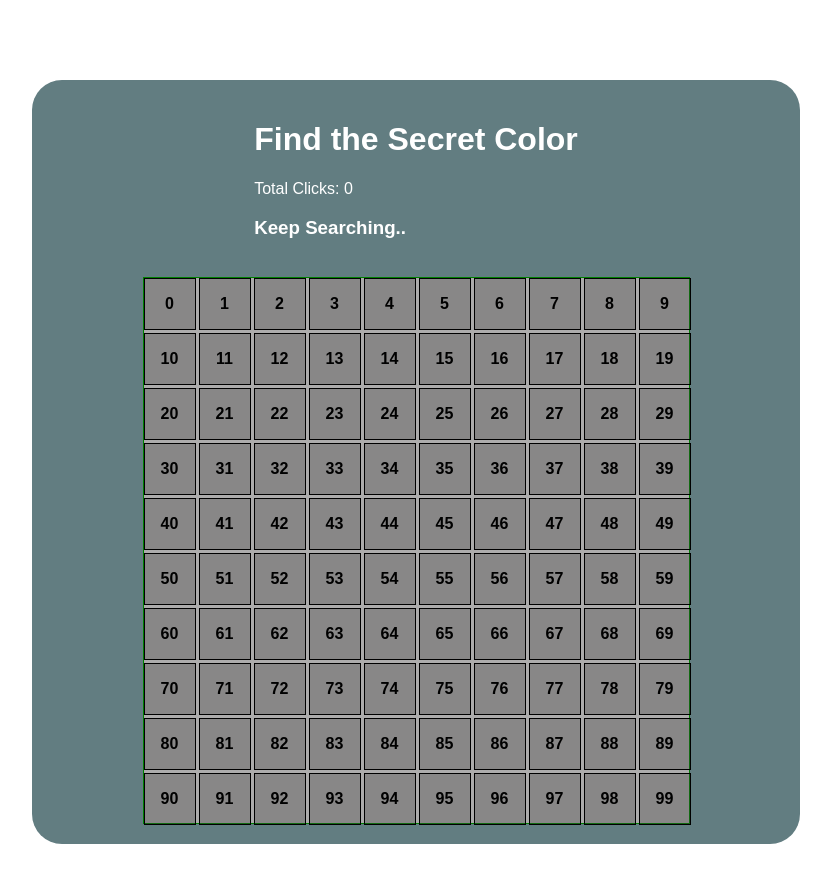
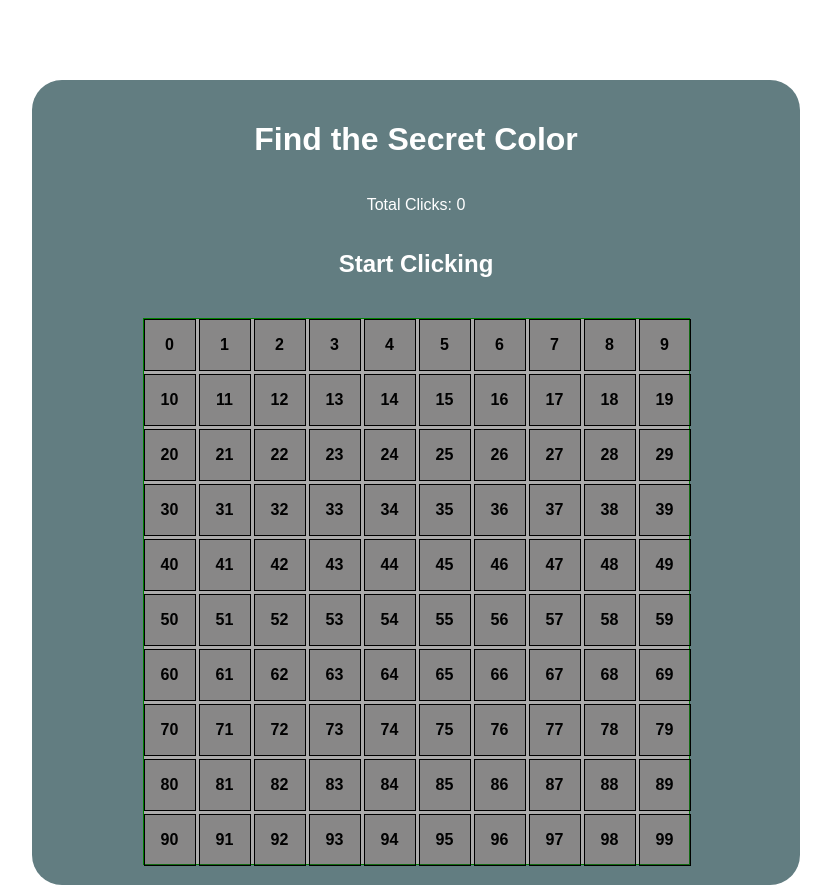
Before and after one commit to PiniWeiss/Secret-Color-react, a React (Vite) app: page / in a window 1280 px wide. Shown: the whole page, without its empty margins (224-1055 px from the left). Before the commit the page ends 844 px from the top, so only its background shows below. Built offline with nearby package versions, Linux system fonts and the light colour scheme.

Commit message:
css improved

```diff
--- a/src/App.css
+++ b/src/App.css
@@ -1,4 +1,3 @@
-
 body {
   margin: 0;
   padding: 0;
@@ -19,9 +18,13 @@ main {
   border-radius: 30px;
 }
 .header {
+  display: flex;
+  flex-direction: column;
+  align-items: center;
   color: white;
 }
-.game-container, header {
+.game-container,
+header {
   display: flex;
   flex-direction: column;
   align-items: center;
@@ -71,18 +74,16 @@ main {
   font-size: 1.5rem;
 }
 
-.success-area{
-
+.success-area {
   display: flex;
   flex-direction: column;
   align-items: center;
   background-color: #28a745;
   color: white;
   border-radius: 20px;
-
-
+  padding:0 60px;
 }
-.new-game-btn{
+.new-game-btn {
   padding: 10px;
   border: white 2px solid;
   color: #00ff3c;
@@ -91,3 +92,9 @@ border-radius: 20px;
   border-radius: 20px;
   margin-bottom: 20px;
 }
+.new-game-btn:hover {
+  cursor: pointer;
+  background-color: hsl(189, 39%, 34%);
+  transform: translateY(2px);
+  transition: all 0.4s;
+}
--- a/src/components/Header.jsx
+++ b/src/components/Header.jsx
@@ -8,7 +8,7 @@ import WonMeassage from "./WonMeassage";
     <div className="header">
       <h1>Find the Secret Color</h1>
       <p>Total Clicks: {clicks}</p>
-      {isGameOver ? <WonMeassage/>:<h3>Keep Searching..</h3>}
+      {isGameOver ? <WonMeassage/>:clicks>0 ?<h3>Keep Searching..</h3>: <h2>Start Clicking</h2>}
     </div>
   );
 };
```
Lines whose indentation alone changed are shown as unchanged.
